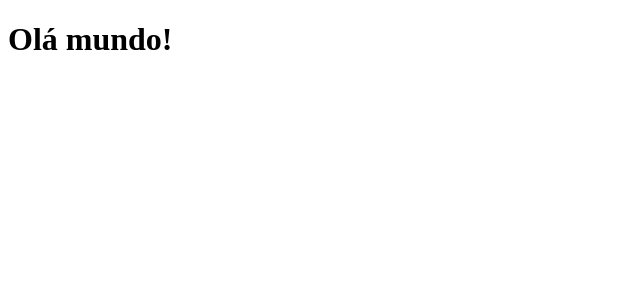
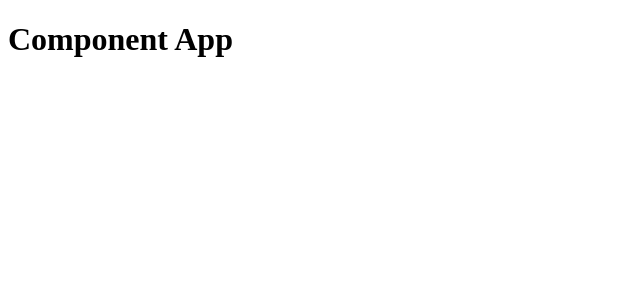
Before and after one commit to Vittor-Emanoel/Fundamentos-react, a React app: page / in a window 1280 px wide. Shown: the top 300 px of the page, without its empty margins (0-640 px from the left). Built offline with nearby package versions, Linux system fonts and the light colour scheme.

Commit message:
feat: creation primary component React

```diff
--- /dev/null
+++ b/src/App.js
@@ -0,0 +1,5 @@
+import React from 'react'
+
+export function App() {
+  return <h1>Component App</h1>
+}
--- a/src/index.js
+++ b/src/index.js
@@ -1,9 +1,10 @@
 import React from 'react'
 import ReactDOM from 'react-dom'
+import { App } from './App'
+
+
 
 ReactDOM.render(
-  <h1>
-    <span>Olá mundo!</span>
-  </h1>,
+      <App />,
   document.getElementById('root')
 )
```
